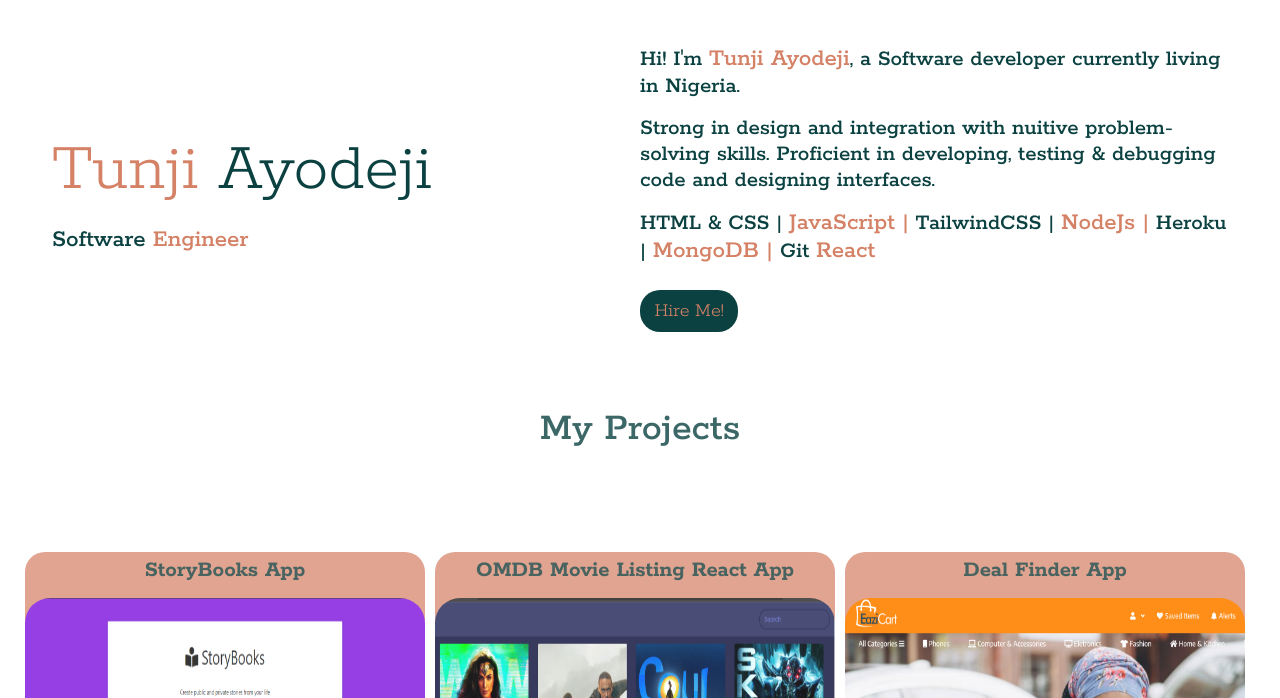
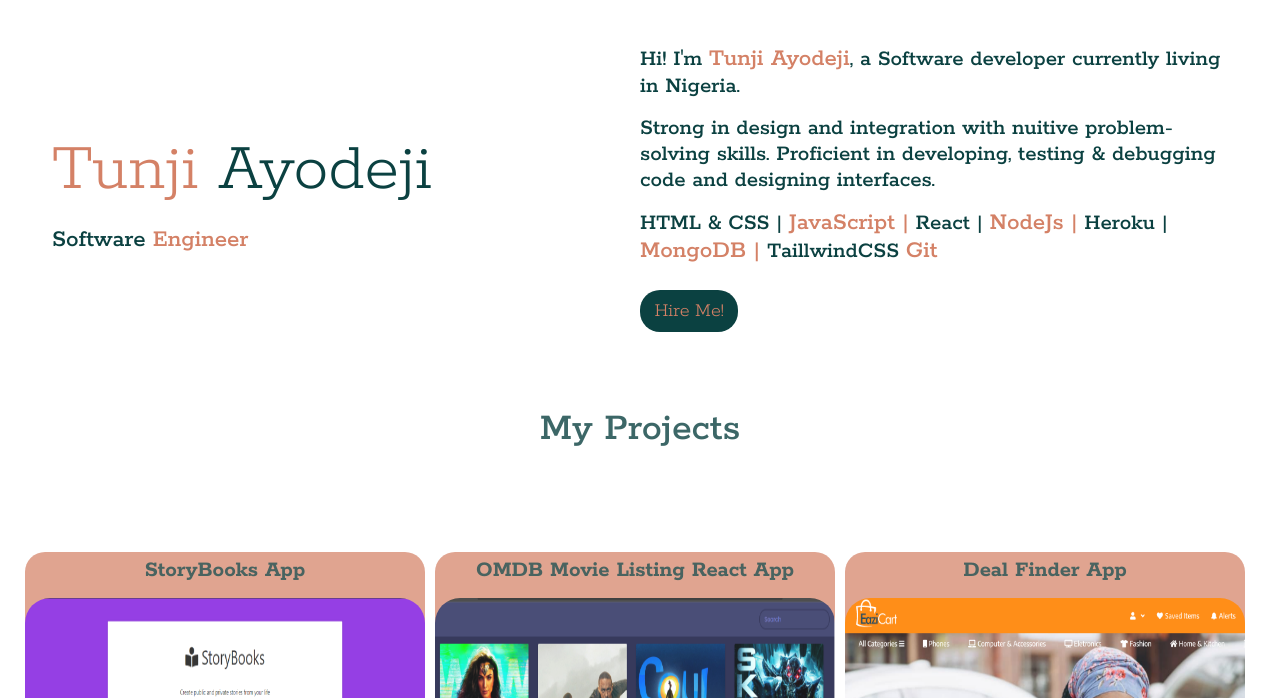
Before and after one commit to orayodeji/myspace, a plain HTML site: page index.html in a window 1280 px wide. Shown: the part 102-800 px from the top of the page. Drawn offline with nearby package versions, Linux system fonts and the light colour scheme.

Commit message:
my space

```diff
--- a/index.html
+++ b/index.html
@@ -41,7 +41,7 @@
                         Strong in design and integration with nuitive problem-solving skills. Proficient in developing, testing & debugging code and designing interfaces.
                     </p>
 
-                    <p>HTML & CSS | <span id="change">JavaScript |</span> TailwindCSS | <span id="change">NodeJs |</span> Heroku | <span id="change">MongoDB | </span> Git <span id="change">React</span> </p>
+                    <p>HTML & CSS | <span id="change">JavaScript |</span> React | <span id="change">NodeJs |</span> Heroku | <span id="change">MongoDB | </span> TaillwindCSS <span id="change">Git</span> </p>
 
                     <p class="intro4"><a href="mailto:orayodeji@gmail.com" target="_blank">Hire Me!</a></p>
                 </div>
```
